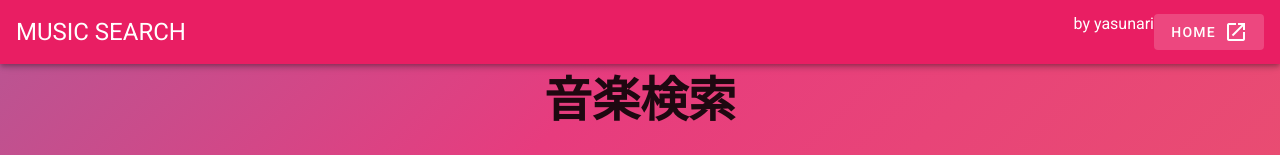
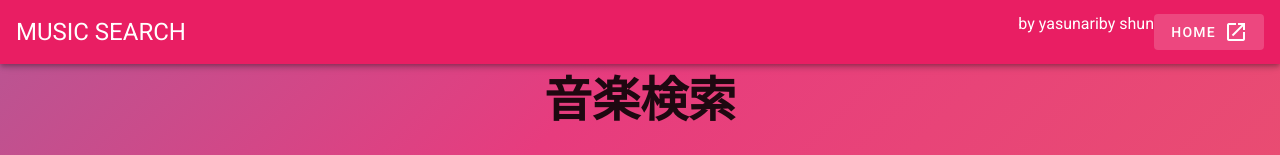
Before and after one commit to aokato/music-search, a Vue app: page / in a window 1280 px wide. Shown: the top 155 px of the page. Built offline with nearby package versions, Linux system fonts and the light colour scheme.

Commit message:
commit by shun

```diff
--- a/src/App.vue
+++ b/src/App.vue
@@ -2,12 +2,13 @@
   <v-app>
     <v-app-bar app color="pink" dark>
       <v-toolbar-title class="headline text-uppercase">
-        <router-link to="/" style="color:white;text-decoration:none;"
-          ><span>Music Search</span></router-link
-        >
+        <router-link to="/" style="color:white;text-decoration:none;">
+          <span>Music Search</span>
+        </router-link>
       </v-toolbar-title>
       <v-spacer></v-spacer>
       <p>by yasunari</p>
+      <p>by shun</p>
       <v-btn to="/" text>
         <span class="mr-2">HOME</span>
         <v-icon>mdi-open-in-new</v-icon>
```
